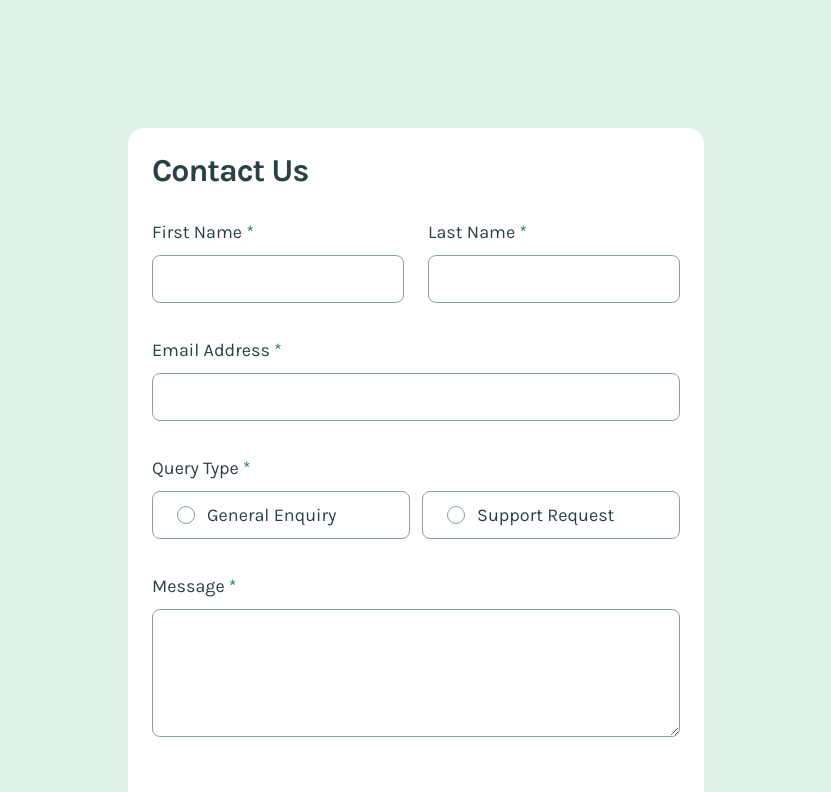
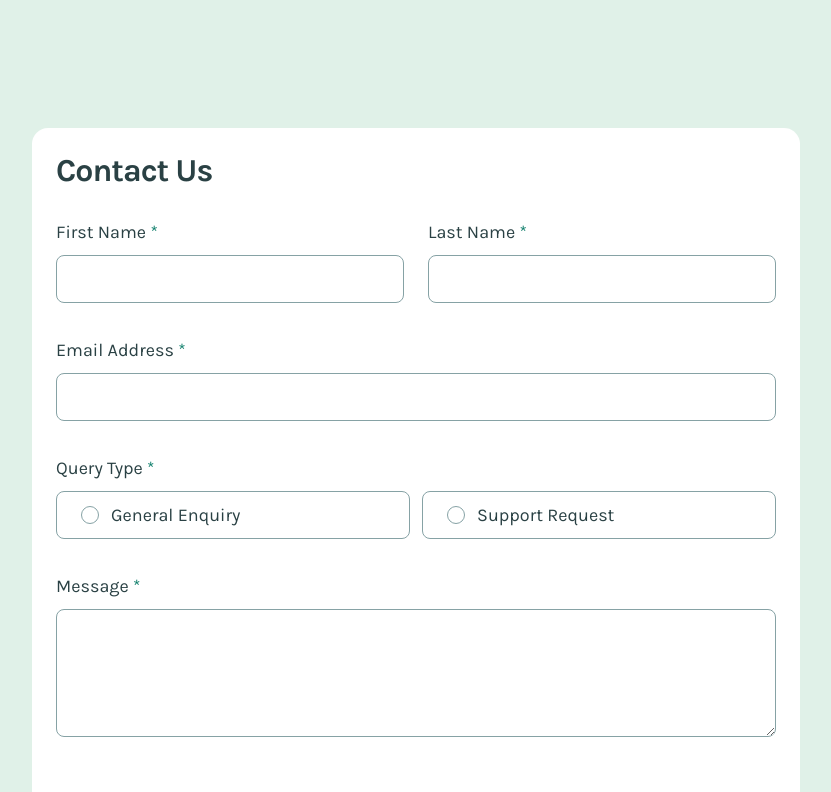
Before and after one commit to ashkir004/contact-form, a SvelteKit app: page / in a window 1280 px wide. Shown: the top 792 px of the page, without its empty margins (224-1055 px from the left). Built offline with nearby package versions, Linux system fonts and the light colour scheme.

Commit message:
fix form width

```diff
--- a/src/style.css
+++ b/src/style.css
@@ -327,6 +327,6 @@ input[type="checkbox"]:focus-visible, .submit-btn:focus-visible {
 
 @media (min-width: 64rem) {
     form {
-        flex-grow: unset;
+        min-width: 48rem;
     }
 }
```
